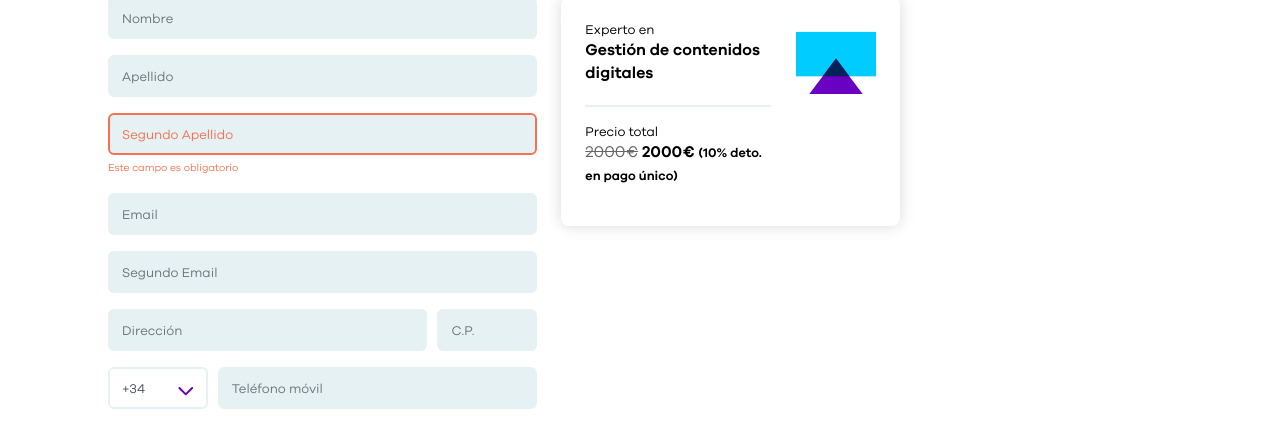
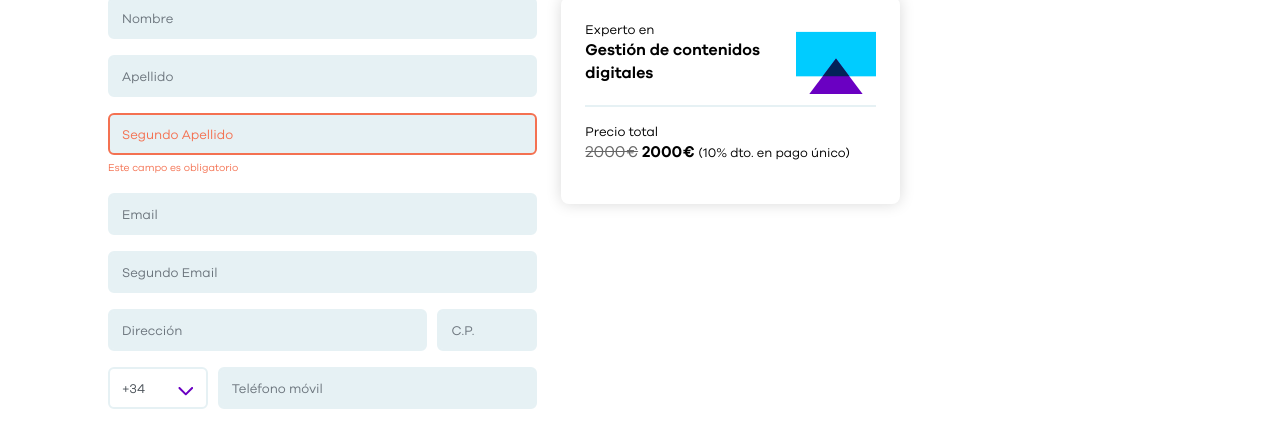
Before and after one commit to meji/edix_maqueta, a plain HTML site: page matriculacion.html in a window 1280 px wide. Shown: the part 364-794 px from the top of the page. Drawn offline with nearby package versions, Linux system fonts and the light colour scheme.

Commit message:
matriculación, separador y bolds

```diff
--- a/matriculacion.html
+++ b/matriculacion.html
@@ -188,9 +188,9 @@
           </div>
         </div>
         <div class="row">
-          <div class="col-12 col-lg-8 s">
+          <div class="col-12">
           <p class="separator"></p>
-          <p class="card-title"><span>Precio total</span><del>2000€</del>  2000€ <small>(10% deto. en pago único)</small></p>
+          <p class="card-title"><span>Precio total</span><del>2000€</del>  2000€ <small>(10% dto. en pago único)</small></p>
           </div>
         </div>
         </div>
--- a/scss/style.scss
+++ b/scss/style.scss
@@ -629,6 +629,7 @@ ul.logos{margin-top: 72px; margin-left: -20px; margin-bottom: -40px;
 	padding: 24px; box-shadow: 0px 0px 15px rgba(0, 0, 0, 0.15); border-radius: 4px; margin-bottom: 24px;
 	.card-title{font-weight: bold;
 		span{font-weight: normal; font-size: 81.25%; display: block;}
+		small{font-weight: normal;}
 		del{font-weight: normal; color: #666;}
 	}
 	.icon-container{padding: 0 0 0 24px; width: 104px; height: 84px; display: flex; align-items: center; justify-content: center; float: right;
```
Also changed, not shown: css/style.css, 1 other file.
